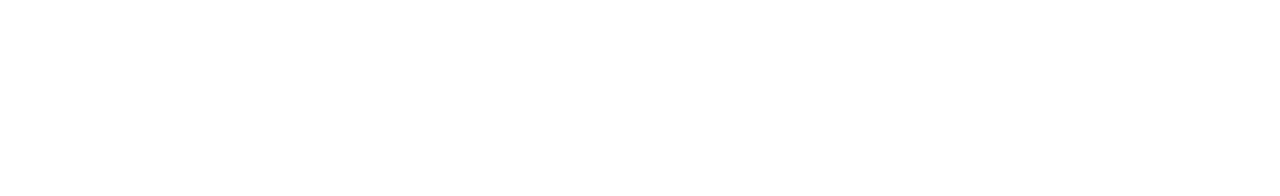
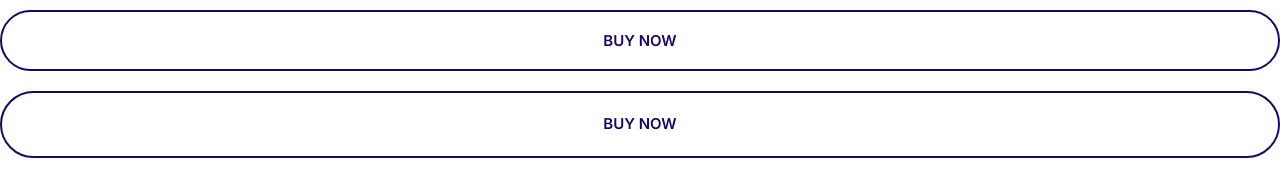
Before and after one commit to braahy97/braa-html-css-learning, a plain HTML site: page index.html in a window 1280 px wide. Drawn offline with Linux system fonts and the light colour scheme.

Commit message:
Define style for the buttons

```diff
--- a/css/style.css
+++ b/css/style.css
@@ -9,6 +9,12 @@ html {
     --color-accent: #ff3400;
     --color-heading: #1b0760;
     --color-body: #918ca4;
+}
+
+*,
+*::after,
+*::before {
+    box-sizing: border-box;
 }
 
 body {
@@ -170,3 +176,68 @@ a {
     justify-content: center;
     align-items: center;
 }
+
+/* Buttons */
+
+.btn {
+    padding: 2rem 3rem;
+    border: 0;
+    font-size: 1.8rem;
+    font-weight: 600;
+    white-space: nowrap;
+    text-transform: uppercase;
+    border-radius: 40px;
+    margin: 1rem 0;
+    cursor: pointer;
+    text-align: center;
+}
+
+.btn--primary {
+    background: var(--color-primary);
+    color: #fff;
+}
+
+.btn--primary:hover {
+    background-color: #3a8ffd;
+}
+
+.btn--secondary {
+    background: var(--color-secondary);
+    color: #fff;
+}
+
+.btn--secondary:hover {
+    background-color: #00c8eb;
+}
+
+.btn--accent {
+    background-color: var(--color-accent);
+    color: #fff;
+}
+
+.btn--accent:hover {
+    background-color: #ec3000;
+}
+
+.btn--outline {
+    border: 2px solid var(--color-heading);
+    color: var(--color-heading);
+    background-color: #fff;
+}
+
+
+.btn--outline:hover {
+    background-color: var(--color-heading);
+    color: #fff;
+}
+
+.btn--block {
+    width: 100%;
+    display: inline-block;
+}
+
+@media screen and (min-width:1024px) {
+    .btn {
+        font-size: 1.5rem;
+    }
+}
--- a/index.html
+++ b/index.html
@@ -14,6 +14,8 @@
 </head>
 
 <body>
+    <button class="btn btn--primary btn--outline btn--block">buy now</button>
+    <a href="#" class="btn btn--accent btn--outline btn--block">buy now</a>
 </body>
 
 </html>
```
